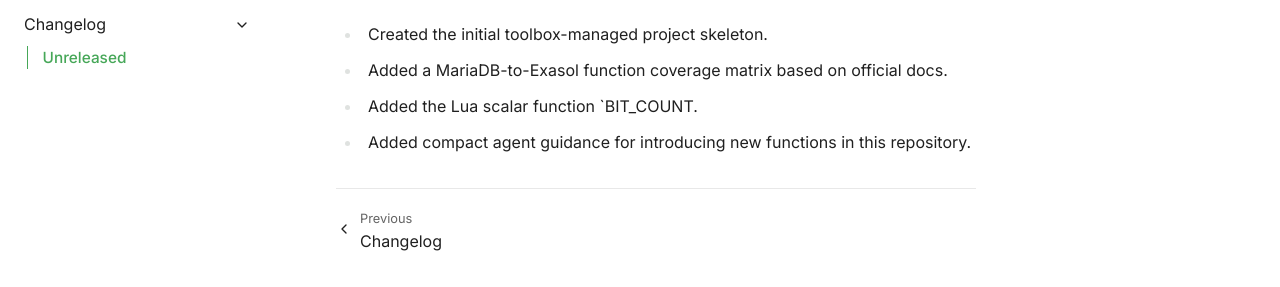
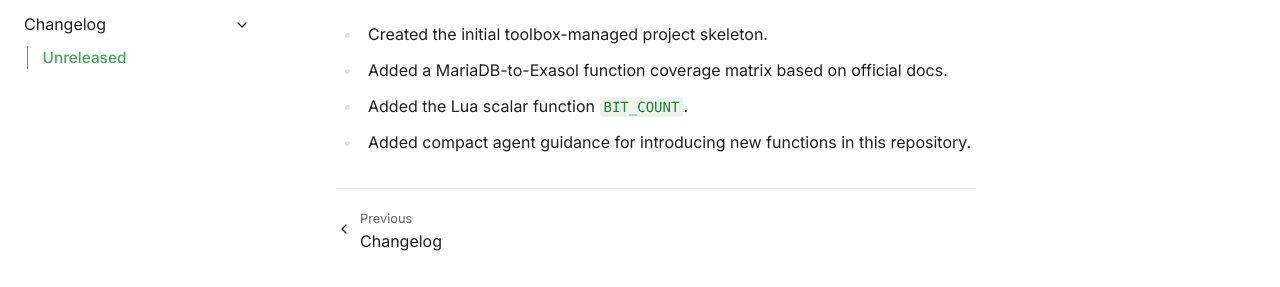
Before and after one commit to exasol-labs/more-functions, a Sphinx documentation site: the page built from doc/changes/unreleased.md, in a window 1280 px wide. Shown: the part 212-499 px from the top of the page. Built offline with Sphinx 7.4.7, drawn with Linux system fonts in a browser that asks for light colours; pages that are not in the unit, such as notebooks, are missing from menus.

```diff
--- a/doc/changes/unreleased.md
+++ b/doc/changes/unreleased.md
@@ -4,5 +4,5 @@
 
 - Created the initial toolbox-managed project skeleton.
 - Added a MariaDB-to-Exasol function coverage matrix based on official docs.
-- Added the Lua scalar function `BIT_COUNT.
+- Added the Lua scalar function `BIT_COUNT`.
 - Added compact agent guidance for introducing new functions in this repository.
```
